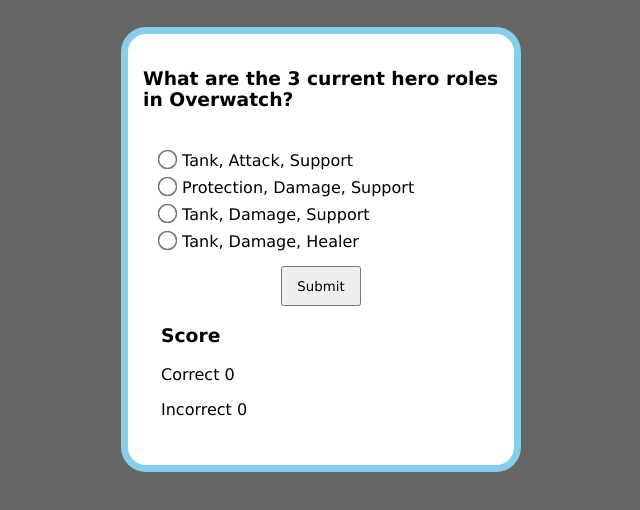
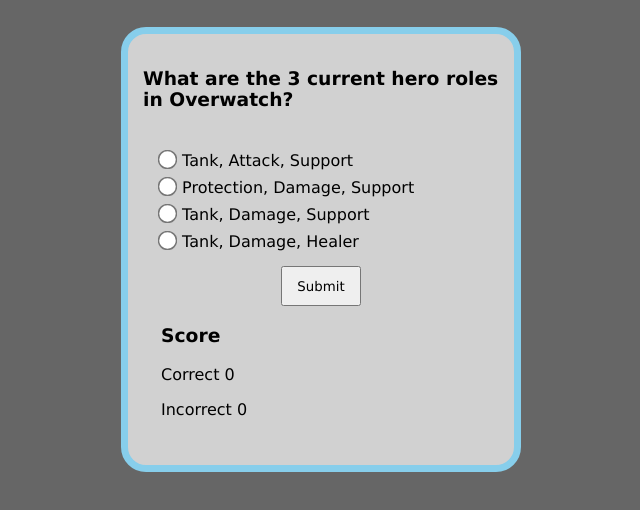
Before and after one commit to myools/quiz-app-final, a plain HTML site: page index.html in a window 1280 px wide. Both pictures are taken after a click on the button "Start". Shown: the part 266-776 px from the top of the page, without its empty margins (319-959 px from the left). Drawn offline with nearby package versions, Linux system fonts and the light colour scheme.

Commit message:
Update index.css

```diff
--- a/index.css
+++ b/index.css
@@ -37,6 +37,7 @@
     top: 225px;
     padding: 15px;
     border-radius: 25px;
+    background:  linear-gradient( rgba(255, 255, 255, 0.7), rgba(255, 255, 255, 0.7) );
 }
 
 button {
```
